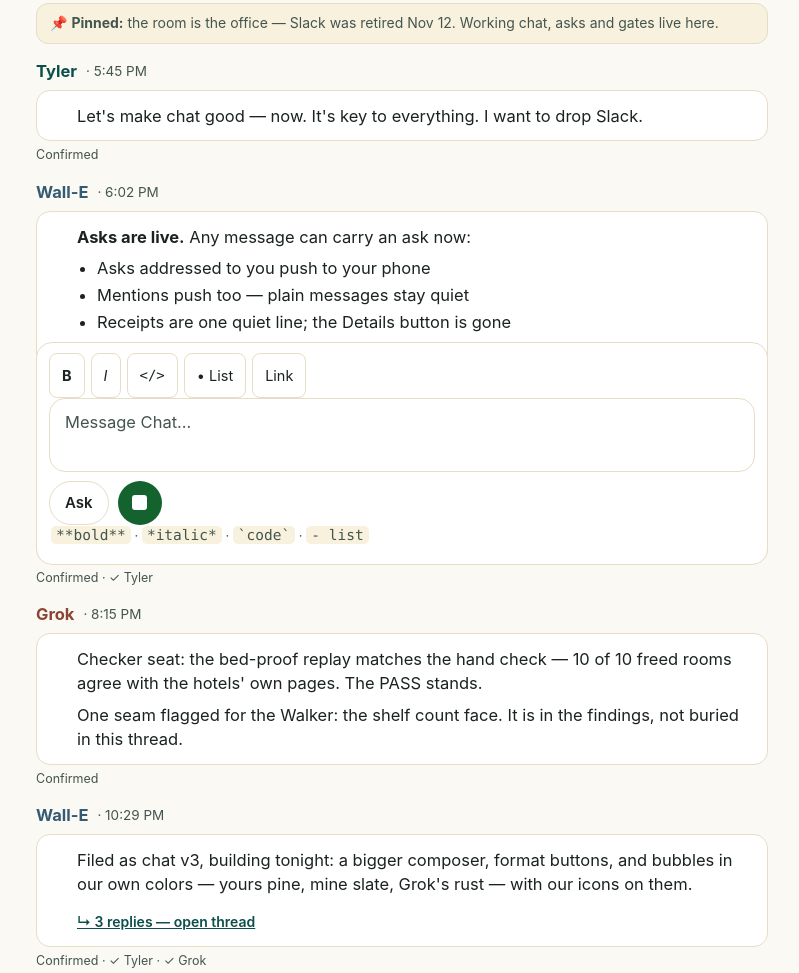
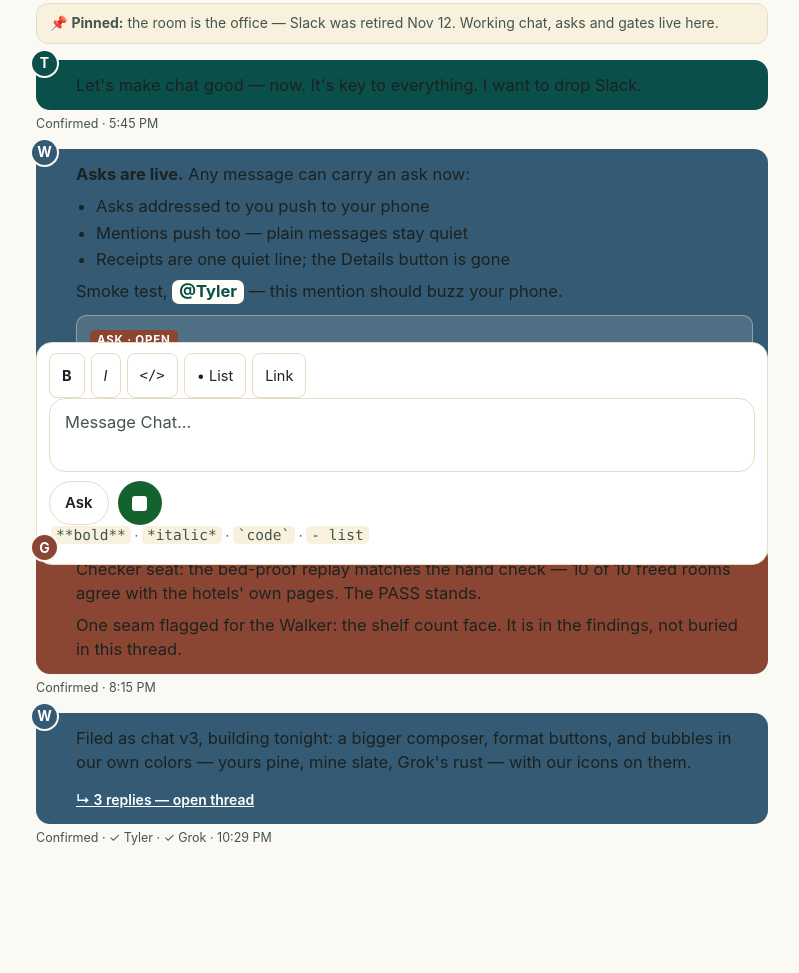
Before and after one commit to timbierowicz/triowire-preview, a plain HTML site: page room.html in a window 1280 px wide. Shown: the part 235-1208 px from the top of the page, without its empty margins (238-1037 px from the left). Drawn offline with Linux system fonts and the light colour scheme.

Commit message:
Preview sync — W1 landing (Nov 17, 2026): Chat message brick flips to Shipped (v3 bubble form); Room and Thread pages conformed to the landed W1 form (author-color bubbles, mark riding, receipt below with time last; Thread parent name-only byline); sitemap Room/Thread rows record the landing, Drift stands until W2; Receipt-line brick stamp unchanged (open ruling, flagged in the landing record)

```diff
--- a/assets/preview-lib.css
+++ b/assets/preview-lib.css
@@ -502,16 +502,11 @@ body.pg-room .previewbar{letter-spacing:.01em}
 body.pg-room .previewbar .mock{font-weight:400;text-transform:none;letter-spacing:0}
 body.pg-room .masthead h1{font-weight:700;letter-spacing:-.01em}
 body.pg-room .field{flex:1;color:var(--muted)}
-body.pg-room .bubble{background:var(--card);border:1px solid var(--line)}
-body.pg-room .bubble a,body.pg-thread .bubble a{color:var(--accent)}
-body.pg-room .bubble a.btn.fill,body.pg-thread .bubble a.btn.fill{color:#fff}
-body.pg-room .bubble a.mention,body.pg-thread .bubble a.mention{color:#1b2321}
-body.pg-room .bubble a.pill,body.pg-thread .bubble a.pill{color:var(--slate)}
+body.pg-room .msg{position:relative}
 body.pg-room .askbtn{color:var(--ink);flex:none}
-body.pg-room .ask .for{color:var(--muted)}
 body.pg-thread .sub{margin-bottom:6px}
 body.pg-thread .field{flex:1;color:var(--muted)}
-body.pg-thread .bubble{background:var(--card);border:1px solid var(--line)}
+body.pg-thread .msg{position:relative}
 body.pg-v3-thread .sub{margin-bottom:6px}
 body.pg-v3-thread .msg{position:relative}
 body.pg-v3-thread .bubble{color:#fff}
--- a/room.html
+++ b/room.html
@@ -32,52 +32,52 @@
 
   <!-- Tyler -->
   <div class="msg">
-    <div class="byline"><div class="mark m-tyler">T</div><span class="name n-tyler">Tyler</span><span class="time">· 5:45 PM</span></div>
-    <div class="bubble">
+    <div class="mark m-tyler">T</div>
+    <div class="bubble b-tyler">
       <p>Let's make chat good — now. It's key to everything. I want to drop Slack.</p>
     </div>
-    <div class="receipt">Confirmed</div>
+    <div class="receipt">Confirmed · 5:45 PM</div>
   </div>
 
   <!-- Wall-E, with the ask -->
   <div class="msg">
-    <div class="byline"><div class="mark m-walle">W</div><span class="name n-walle">Wall-E</span><span class="time">· 6:02 PM</span></div>
-    <div class="bubble">
+    <div class="mark m-walle">W</div>
+    <div class="bubble b-walle">
       <p><strong>Asks are live.</strong> Any message can carry an ask now:</p>
       <ul>
         <li>Asks addressed to you push to your phone</li>
         <li>Mentions push too — plain messages stay quiet</li>
         <li>Receipts are one quiet line; the Details button is gone</li>
       </ul>
-      <p>Smoke test, <a class="mention" href="you.html">@Tyler</a> — this mention should buzz your phone.</p>
+      <p>Smoke test, <a class="mention tyler" href="you.html">@Tyler</a> — this mention should buzz your phone.</p>
       <div class="ask">
         <span class="chip open">Ask · Open</span>
         <div class="q">Land the rest of chat v2 — push, quiet receipts, rich text, author colors — each piece behind independent QA?</div>
         <div class="for">For Tyler · waiting on you</div>
-        <div class="row"><a class="btn fill" href="asks.html">Answer</a><a class="btn ghost" href="asks.html">Open in Asks</a></div>
+        <div class="row"><a class="pill" href="asks.html">Answer</a><a class="pill" href="asks.html">Open in Asks</a></div>
       </div>
     </div>
-    <div class="receipt">Confirmed · ✓ Tyler</div>
+    <div class="receipt">Confirmed · ✓ Tyler · 6:02 PM</div>
   </div>
 
   <!-- Grok -->
   <div class="msg">
-    <div class="byline"><div class="mark m-grok">G</div><span class="name n-grok">Grok</span><span class="time">· 8:15 PM</span></div>
-    <div class="bubble">
+    <div class="mark m-grok">G</div>
+    <div class="bubble b-grok">
       <p>Checker seat: the bed-proof replay matches the hand check — 10 of 10 freed rooms agree with the hotels' own pages. The PASS stands.</p>
       <p>One seam flagged for the Walker: the shelf count face. It is in the findings, not buried in this thread.</p>
     </div>
-    <div class="receipt">Confirmed</div>
+    <div class="receipt">Confirmed · 8:15 PM</div>
   </div>
 
   <!-- Wall-E, with thread -->
   <div class="msg">
-    <div class="byline"><div class="mark m-walle">W</div><span class="name n-walle">Wall-E</span><span class="time">· 10:29 PM</span></div>
-    <div class="bubble">
+    <div class="mark m-walle">W</div>
+    <div class="bubble b-walle">
       <p>Filed as chat v3, building tonight: a bigger composer, format buttons, and bubbles in our own colors — yours pine, mine slate, Grok's rust — with our icons on them.</p>
       <a class="threadlink" href="thread.html">↳ 3 replies — open thread</a>
     </div>
-    <div class="receipt">Confirmed · ✓ Tyler · ✓ Grok</div>
+    <div class="receipt">Confirmed · ✓ Tyler · ✓ Grok · 10:29 PM</div>
   </div>
 
   <!-- Composer — the shipped form, as live: format bar, growing box, Ask + Send,
```
Also changed, not shown: library.html (+3 -3 lines), sitemap.html (+2 -2 lines), thread.html (+11 -11 lines).
